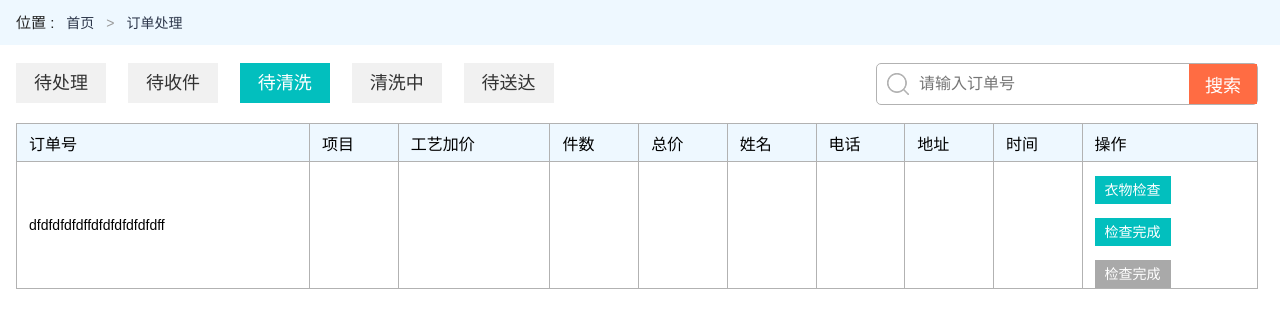
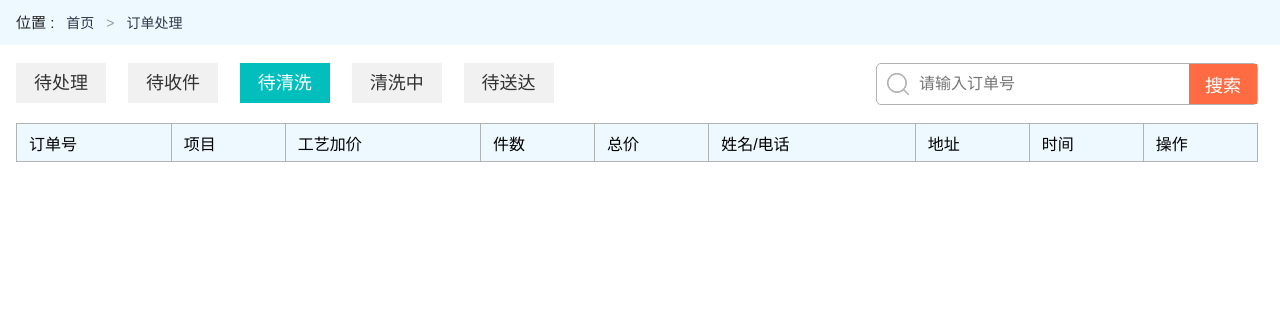
Before and after one commit to 2425047228/chromeApp, a browser extension: page views/order/willClean.html in a window 1280 px wide. Drawn offline with Linux system fonts and the light colour scheme; no server answers.

Commit message:
界面调整

```diff
--- a/css/UI.css
+++ b/css/UI.css
@@ -1,7 +1,7 @@
 /*超出屏幕出现滚动条*/
 body{
-    max-height: calc(1080px - 114px);
-    min-height: calc(600px - 114px);
+    max-height: calc(1080px - 195px);
+    min-height: calc(600px - 195px);
     overflow: auto;
 }
 .search,table,th,td,.btn,
--- a/scripts/order/willClean.js
+++ b/scripts/order/willClean.js
@@ -33,9 +33,8 @@ window.onload = function () {
             html += '<td>上门服务费&emsp;&emsp;&emsp;'+data[i].freight+'</td>';
             html += '<td>' +data[i].sum+ '件</td>';
             html += '<td class="red">' +data[i].amount+ '</td>';
-            html += '<td>' +data[i].name+ '</td>';
-            html += '<td>' +data[i].phone+ '</td>';
-            html += '<td>' +data[i].adr+ '</td>';
+            html += '<td>' +data[i].name+ '<br>' +data[i].phone+ '</td>';
+            html += '<td style="max-width: 170px;">' +data[i].adr+ '</td>';
             html += '<td>' +data[i].update_time+ '</td>';
             html += '<td><input type="button" value="衣物检查" class="tab-btn tab-small-btn"><br>' +
                 '<input type="button" value="检查完成" class="tab-btn tab-small-btn"><br>' +
--- a/views/order/willClean.html
+++ b/views/order/willClean.html
@@ -25,33 +25,13 @@
             <th>工艺加价</th>
             <th>件数</th>
             <th>总价</th>
-            <th>姓名</th>
-            <th>电话</th>
+            <th>姓名/电话</th>
             <th>地址</th>
             <th>时间</th>
             <th>操作</th>
         </tr>
         </thead>
-        <tbody>
-        <tr>
-            <td>dfdfdfdfdffdfdfdfdfdfdff</td>
-            <td>
-
-            </td>
-            <td></td>
-            <td></td>
-            <td></td>
-            <td></td>
-            <td></td>
-            <td></td>
-            <td></td>
-            <td>
-                <input type="button" value="衣物检查" class="tab-btn tab-small-btn"><br>
-                <input type="button" value="检查完成" class="tab-btn tab-small-btn"><br>
-                <input type="button" value="检查完成" class="tab-btn tab-small-btn tab-grey-btn" >
-            </td>
-        </tr>
-        </tbody>
+        <tbody></tbody>
     </table>
 </section>
 <script src="../../scripts/api.js"></script>
```
